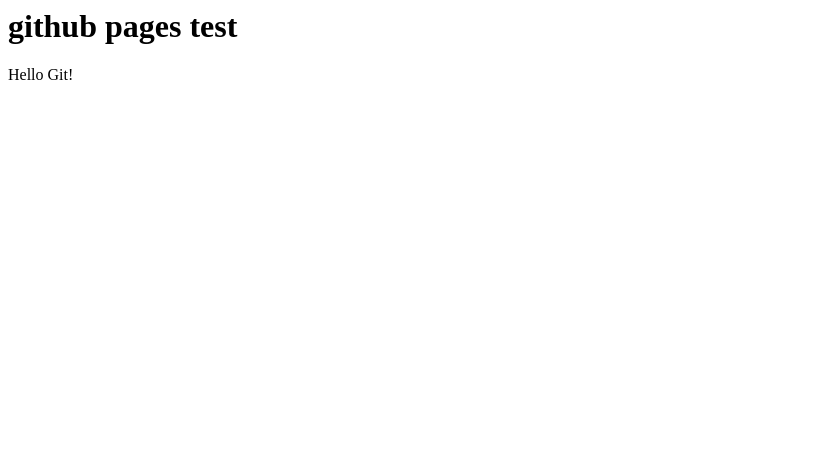
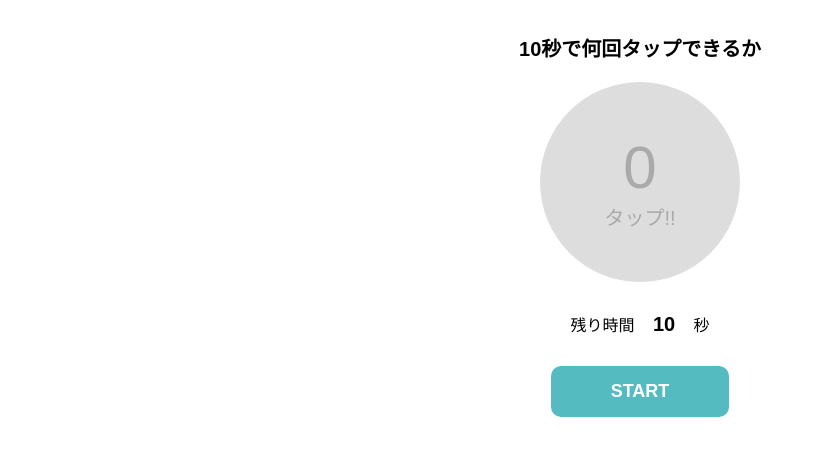
Before and after one commit to Toru-Kasuga/Sample, a plain HTML site: page index.html in a window 1280 px wide. Shown: the whole page, without its empty margins (0-816 px from the left). Drawn offline with Linux system fonts and the light colour scheme.

Commit message:
change faile

```diff
--- a/index.html
+++ b/index.html
@@ -1,10 +1,31 @@
-<!-- index.html -->
+<!DOCTYPE html>
 <html>
 <head>
-  <title>github pages test</title>
+<meta charset="utf-8">
+<meta http-equiv="X-UA-Compatible" content="IE=edge">
+<meta name="viewport" content="width=device-width, initial-scale=1.0">
+<!-- アドレスバー等のブラウザのUIを非表示 -->
+<meta name="apple-mobile-web-app-capable" content="yes">
+<!-- default（Safariと同じ） / black（黒） / black-translucent（ステータスバーをコンテンツに含める） -->
+<meta name="apple-mobile-web-app-status-bar-style" content="black">
+<!-- ホーム画面に表示されるアプリ名 -->
+<meta name="apple-mobile-web-app-title" content="TAP10">
+<!-- ホーム画面に表示されるアプリアイコン -->
+<link rel="apple-touch-icon" href="icon-192.png">
+<title>TAP10</title>
+<link rel="stylesheet" type="text/css" href="app.css">
 </head>
 <body>
-  <h1>github pages test</h1>
-  Hello Git!
+
+<section class="container">
+  <h1 class="title">10秒で何回タップできるか</h1>
+  <button id="js-tapBtn" class="btn-tap" disabled>
+    <span id="js-count"></span><br>タップ!!
+  </button>
+  <div class="time">残り時間 <span id="js-time"></span> 秒</div>
+  <button id="js-startBtn" class="btn">START</button>
+</section>
+
+<script src="app.js"></script>
 </body>
 </html>
```
